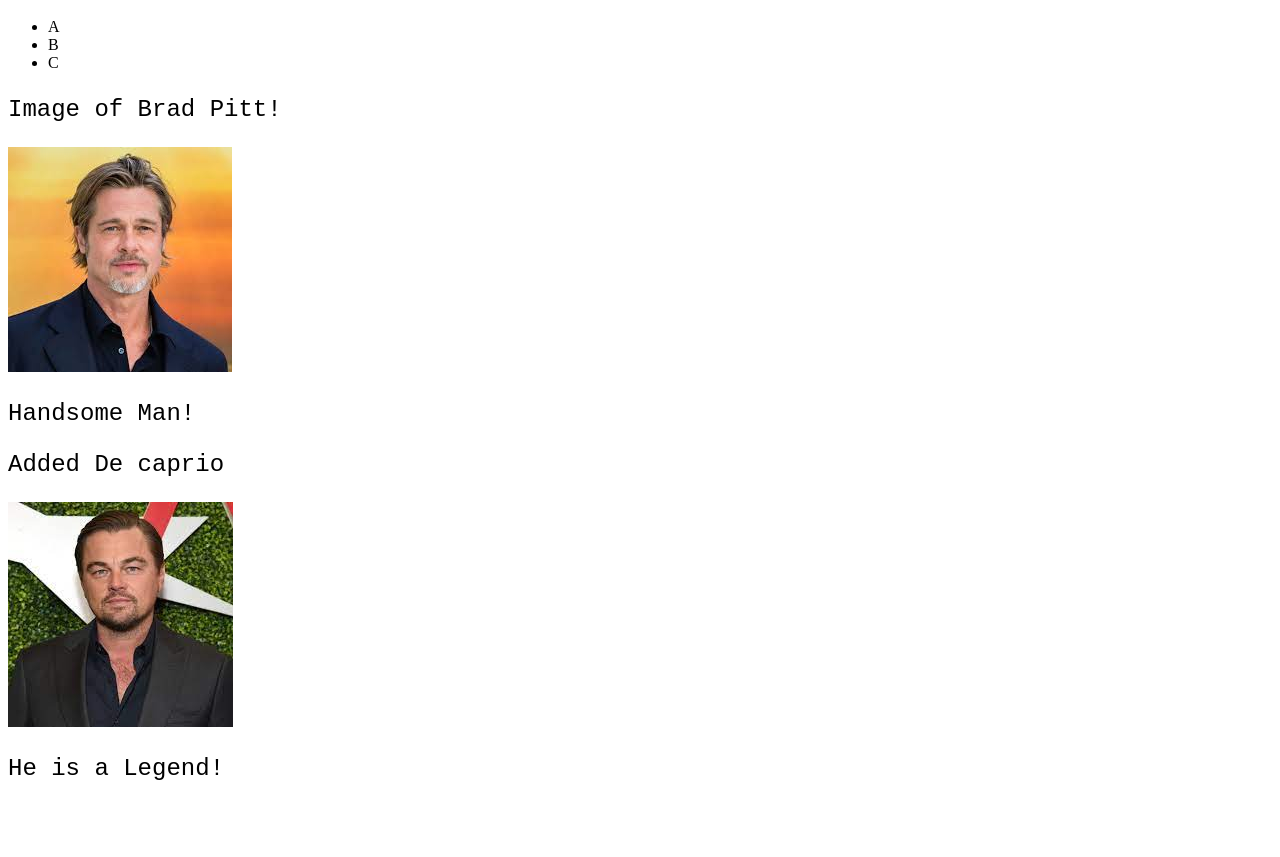
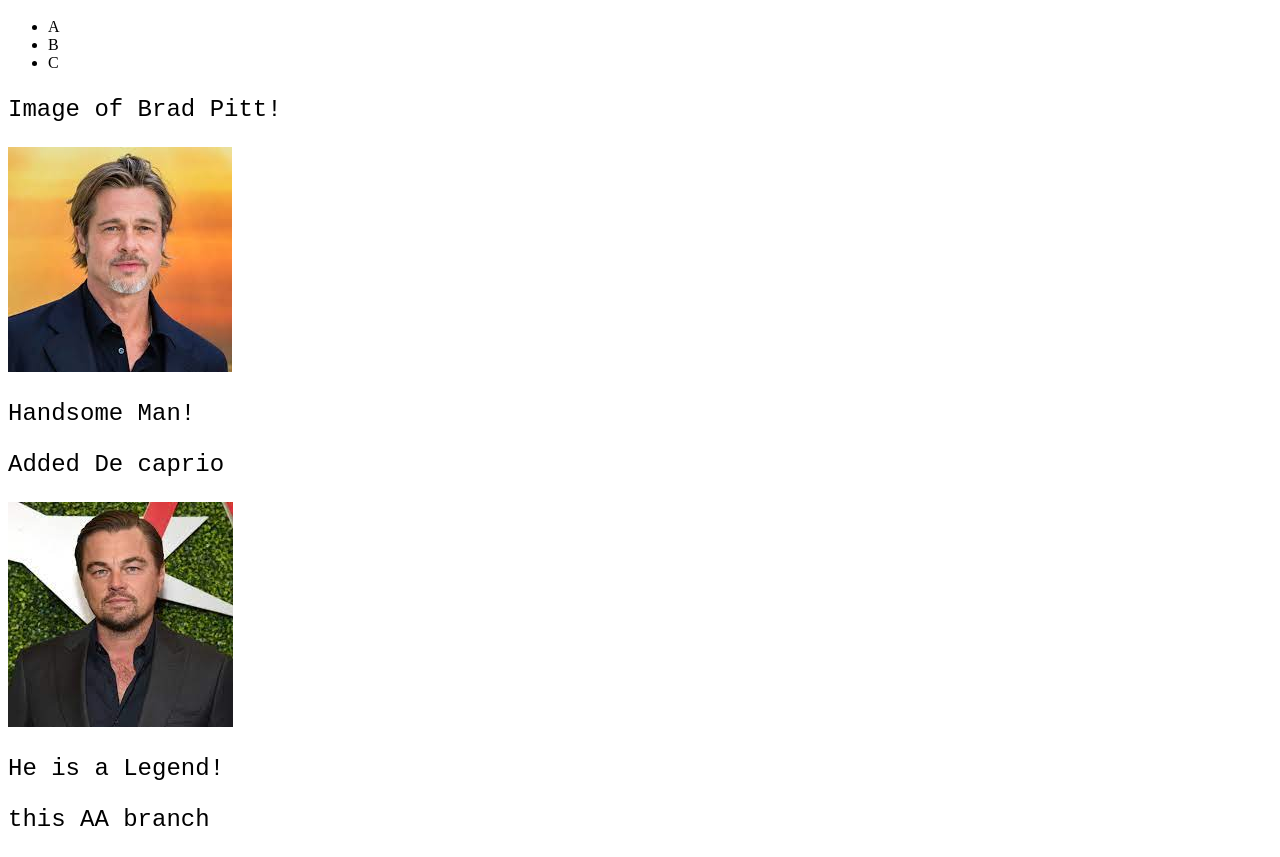
Before and after one commit to anamsun/my-second-repo, a plain HTML site: page index.html in a window 1280 px wide. Shown: the part 64-921 px from the top of the page. Before the commit the page ends 870 px from the top, so only its background shows below. Drawn offline with Linux system fonts and the light colour scheme.

Commit message:
Checking aa

```diff
--- a/index.html
+++ b/index.html
@@ -25,5 +25,6 @@
     <img src="decap.jpg" alt="">
     <p>He is a Legend!</p>
 
+    <p>this AA branch</p>
 </body>
 </html>
```
